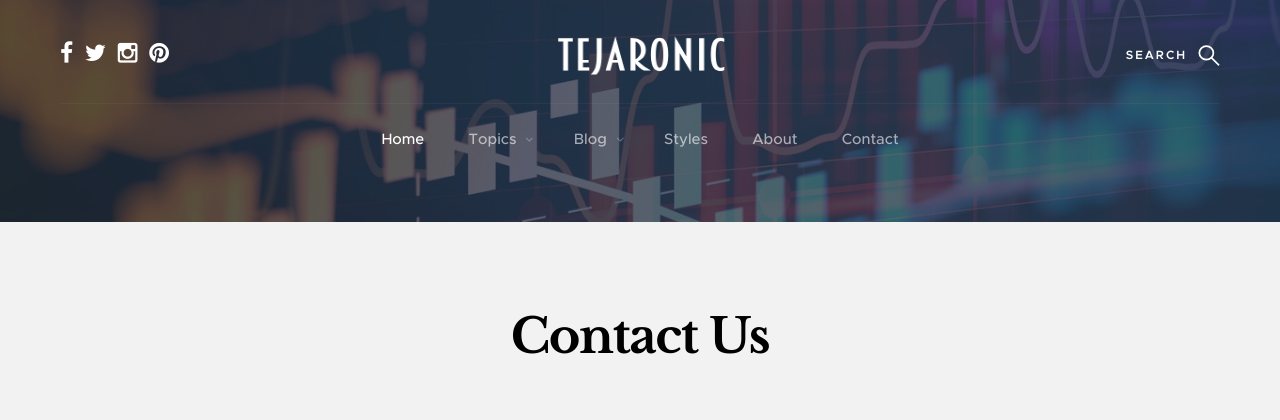
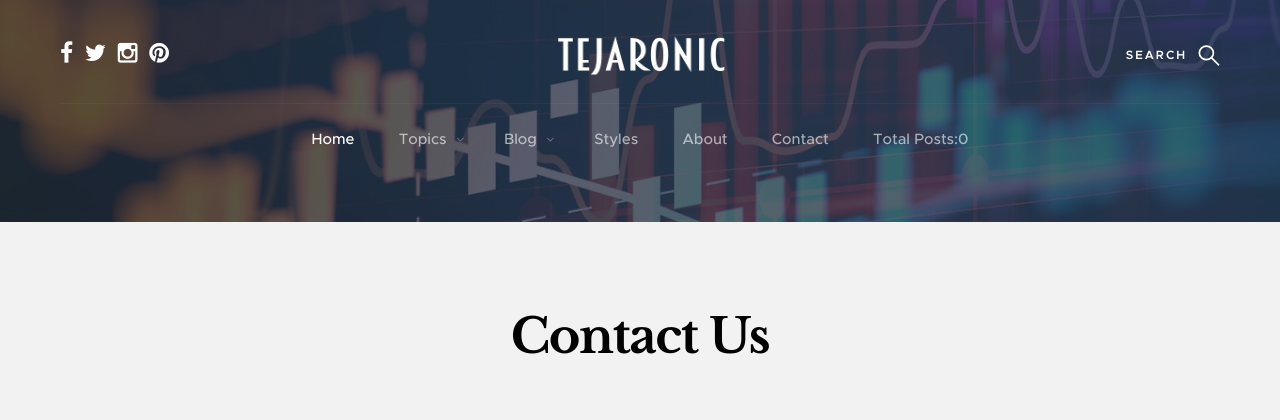
Before and after one commit to amirashoori7/blogsite-django2.2, a Django app: page /contact/ in a window 1280 px wide. Shown: the top 420 px of the page. Run offline with Django 3.2, Linux system fonts and the light colour scheme; data that the repository does not hold is empty.

Commit message:
recent posts and markdown are added

```diff
--- /dev/null
+++ b/blog/templatetags/blog_tags.py
@@ -0,0 +1,19 @@
+from django import template
+from ..models import Post
+from django.utils.safestring import mark_safe
+import markdown
+
+register = template.Library()
+
+@register.simple_tag
+def total_posts():
+    return Post.published.count()
+
+@register.inclusion_tag('blog/latest_posts.html')
+def show_latest_posts(count=5):
+    latest_posts = Post.published.order_by('-publish')[:count]
+    return {'latest_posts': latest_posts}
+
+@register.filter(name='markdown')
+def markdown_format(text):
+    return mark_safe(markdown.markdown(text))
--- a/templates/blog/base.html
+++ b/templates/blog/base.html
@@ -1,3 +1,5 @@
+{% load blog_tags %}
+
 {% load static %}
 
 <!DOCTYPE html>
@@ -115,6 +117,8 @@
                         <li><a href="style-guide.html" title="">Styles</a></li>
                         <li><a href="about.html" title="">About</a></li>
                         <li><a href="contact/" title="">Contact</a></li>
+                        <li><a href="" title="">Total Posts:{% total_posts %}</a></li>
+
                     </ul> <!-- end header__nav -->
 
                     <a href="#0" title="Close Menu" class="header__overlay-close close-mobile-menu">Close</a>
--- a/templates/blog/detail.html
+++ b/templates/blog/detail.html
@@ -1,4 +1,5 @@
 {% extends "blog/base.html" %}
+{% load blog_tags %}
 {% block title %}{{ post.title }}{% endblock %}
 
 {% block content %}
@@ -26,7 +27,7 @@
             </div> <!-- end s-content__header -->
 
             <div class="col-full s-content__main">
-                <p class="lead">{{post.body|linebreaks}}</p>
+                <p class="lead">{{ post.body|markdown }}</p>
 
               <div class="s-content__author">
                     <img src="" alt="">
--- a/templates/blog/index.html
+++ b/templates/blog/index.html
@@ -1,5 +1,5 @@
 {% extends "blog/base.html" %}
-
+{% load blog_tags %}
 {% block title %}TEJARONIC{% endblock %}
 
 {% block content %}
@@ -30,7 +30,7 @@
                         </div>
                         <div class="entry__excerpt">
                             <p>
-                                {{ post.body|truncatewords:30|linebreaks }}
+                                {{ post.body|markdown|truncatewords_html:30 }}
                             </p>
                         </div>
                         <!--
```
Also changed, not shown: requirements.txt (added, +7 -0 lines), blog/templatetags/__init__.py (added), 1 other file.
